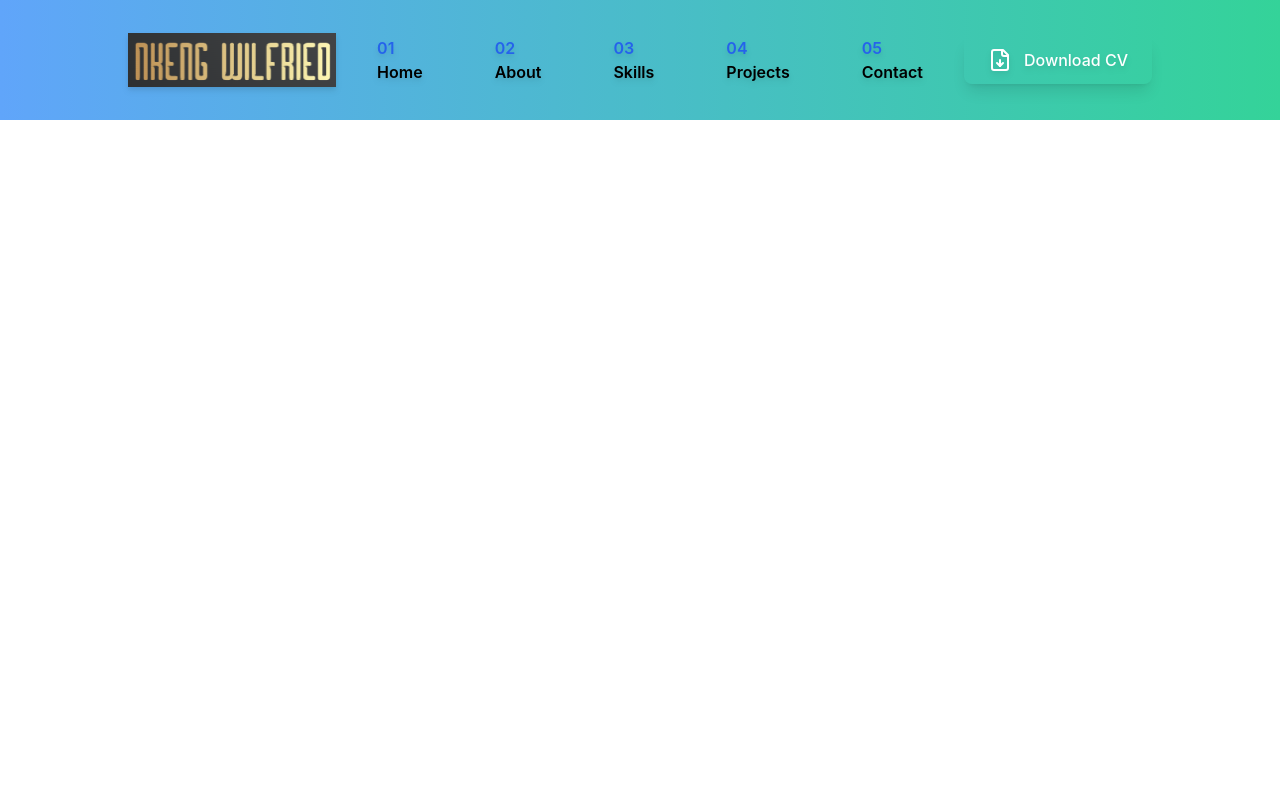
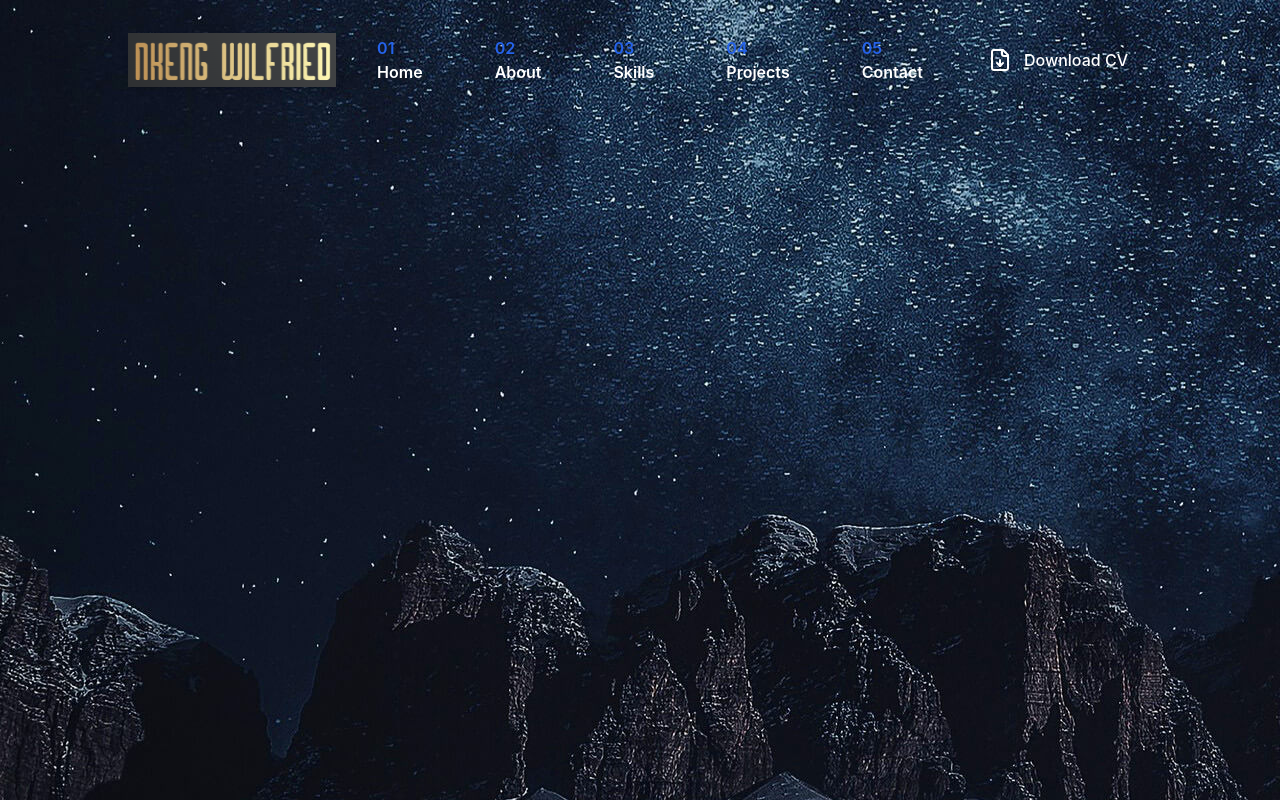
Before and after one commit to LoicDaGreat/pw-react, a React (Create React App) app: page / in a window 1280 px wide. Built offline with nearby package versions, Linux system fonts and the light colour scheme.

Commit message:
Modularized my navigationBar and layout components

```diff
--- a/package.json
+++ b/package.json
@@ -7,11 +7,14 @@
     "@testing-library/jest-dom": "^6.6.4",
     "@testing-library/react": "^16.3.0",
     "@testing-library/user-event": "^13.5.0",
+    "@tsparticles/react": "^3.0.0",
     "lucide-react": "^0.539.0",
     "react": "^19.1.1",
     "react-dom": "^19.1.1",
+    "react-native": "^0.80.2",
     "react-router-dom": "^7.8.0",
     "react-scripts": "5.0.1",
+    "typed.js": "^2.1.0",
     "web-vitals": "^2.1.4"
   },
   "scripts": {
--- /dev/null
+++ b/src/Components/ContentArea.jsx
@@ -0,0 +1,22 @@
+import React from "react";
+import NavigationBar from "./NavigationBar";
+
+const ContentArea = ({
+    children,
+    backgroundImg,
+    opacity
+}) => {
+
+    return (
+        <div className=" min-h-screen flex flex-col">
+            <NavigationBar />
+            <main className="flex-1 w-full mx-auto px-4 sm:px-6 lg:px-8 py-6"
+                style={{ backgroundImage: `url(${backgroundImg})` }}
+            >
+                {children}
+            </main>
+        </div>
+    );
+}
+
+export default ContentArea;
--- a/src/Components/NavigationBar.jsx
+++ b/src/Components/NavigationBar.jsx
@@ -19,9 +19,9 @@ const NavigationBar = () => {
   }
 
   return (
-      <div className="w-full h-30 absolute bg-gradient-to-r from-blue-400 to-emerald-400 dark:bg-black">
+      <div className="w-full h-25 absolute">
         <nav className="flex justify-between items-center
-        text-black
+        text-white
         py-6 px-8
         md:px-32 bg-white drop-shadow-md bg-opacity-0">
 
--- a/src/Pages/About.jsx
+++ b/src/Pages/About.jsx
@@ -1,8 +1,12 @@
 import React from 'react'
+import NavigationBar from '../Components/NavigationBar'
 
 const About = () => {
   return (
-    <div>About</div>
+    <div>
+      <NavigationBar/>
+      About
+    </div>
   )
 }
 
--- a/src/Pages/Contact.jsx
+++ b/src/Pages/Contact.jsx
@@ -1,8 +1,12 @@
 import React from 'react'
+import NavigationBar from '../Components/NavigationBar'
 
 const Contact = () => {
   return (
-    <div>Contact</div>
+    <div>
+      <NavigationBar/>
+      Contact
+    </div>
   )
 }
 
--- a/src/Pages/Index.jsx
+++ b/src/Pages/Index.jsx
@@ -1,10 +1,17 @@
 import React from 'react';
-import NavigationBar from '../Components/NavigationBar'
+import NavigationBar from '../Components/NavigationBar';
+import ContentArea from '../Components/ContentArea';
+import main from '../assets/background/main.jpg';
 
 const Index = () => {
   return (
-    <div>
-      <NavigationBar/>
+    <div className="bg-cover bg-center h-screen w-full"
+    >
+      <ContentArea backgroundImg={main}>
+
+      </ContentArea>
+
+
     </div>
   );
 }
--- a/src/Pages/ProjectDetails.jsx
+++ b/src/Pages/ProjectDetails.jsx
@@ -1,8 +1,12 @@
 import React from 'react'
+import NavigationBar from '../Components/NavigationBar'
 
 const ProjectDetails = () => {
   return (
-    <div>ProjectDetails</div>
+    <div>
+      <NavigationBar/>
+      ProjectDetails
+    </div>
   )
 }
 
--- a/src/Pages/Projects.jsx
+++ b/src/Pages/Projects.jsx
@@ -1,8 +1,12 @@
 import React from 'react'
+import NavigationBar from '../Components/NavigationBar'
 
 const Projects = () => {
   return (
-    <div>Projects</div>
+    <div>
+      <NavigationBar/>
+      Projects
+    </div>
   )
 }
 
--- a/src/Pages/Skills.jsx
+++ b/src/Pages/Skills.jsx
@@ -1,8 +1,12 @@
 import React from 'react'
+import NavigationBar from '../Components/NavigationBar'
 
 const Skills = () => {
   return (
-    <div>Skills</div>
+    <div>
+      <NavigationBar/>
+      Skills
+    </div>
   )
 }
 
```
Also changed, not shown: 1 other file (tests, documents, lock files or other folders).
